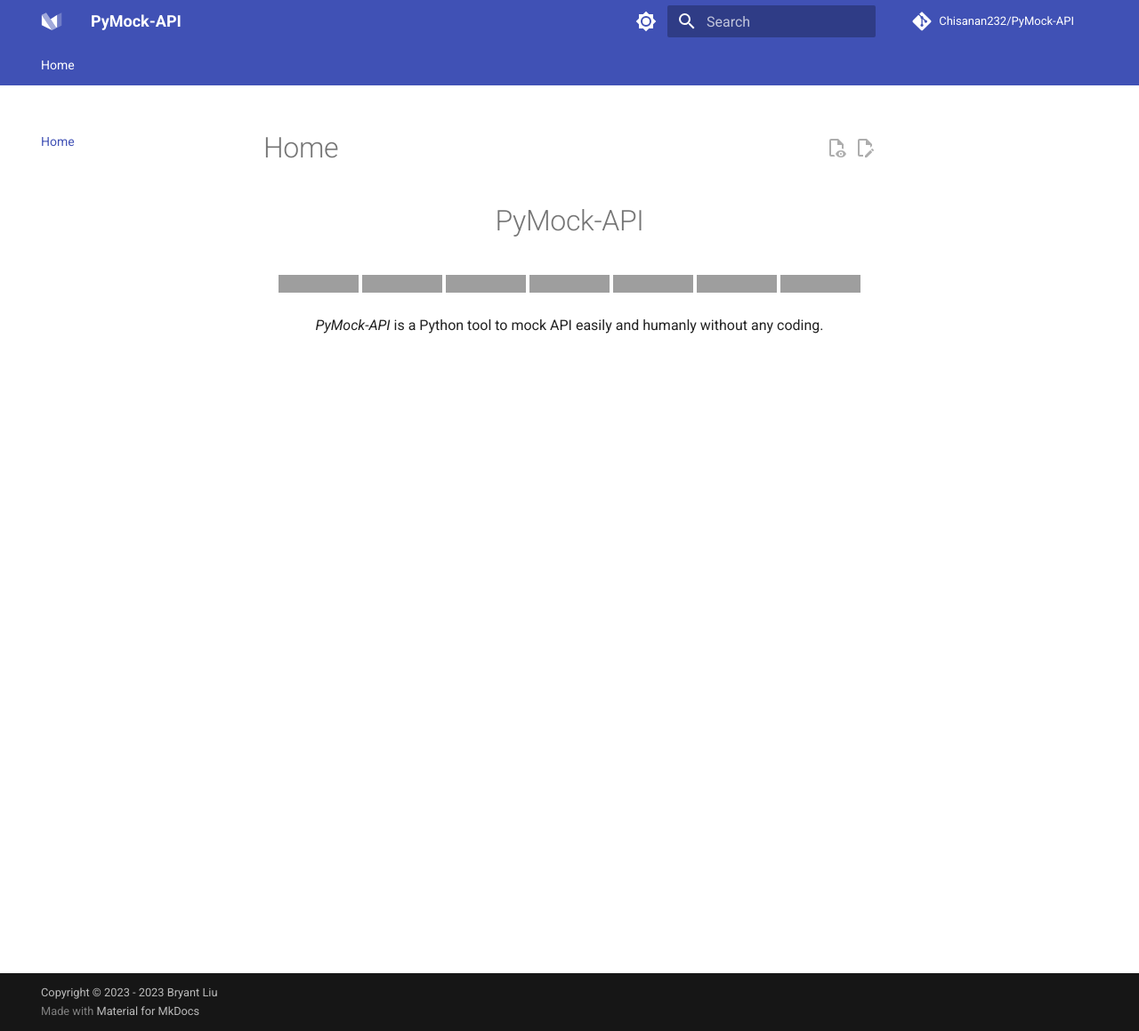
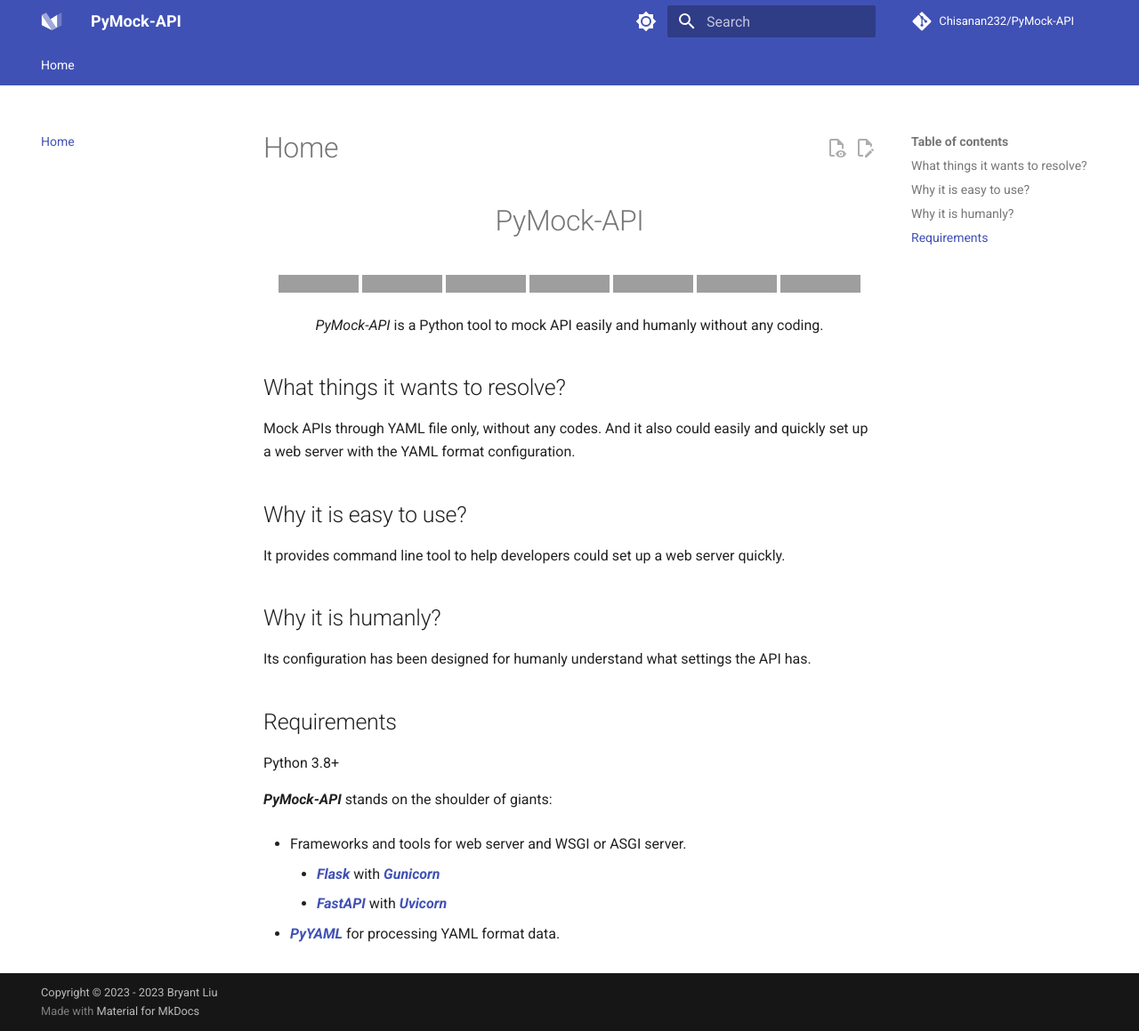
Before and after one commit to Chisanan232/PyMock-Server, an MkDocs documentation site: the page built from docs/index.md, in a window 1280 px wide and 1159 px high. Shown: the whole window at 89% size. Built offline with MkDocs 1.6.1 and Material for MkDocs 9.7.7, drawn with Linux system fonts in a browser that asks for light colours; comment, search, counter and statistics services are not loaded; grey boxes are pictures that could not be loaded.

Commit message:
Add outline of what the package for and what things it want to do.

```diff
--- a/docs/index.md
+++ b/docs/index.md
@@ -32,3 +32,27 @@
 <p align="center">
   <em>PyMock-API</em> is a Python tool to mock API easily and humanly without any coding.
 </p>
+
+## What things it wants to resolve?
+
+Mock APIs through YAML file only, without any codes. And it also could easily and quickly set up a web server with the YAML format configuration.
+
+## Why it is easy to use?
+
+It provides command line tool to help developers could set up a web server quickly.
+
+## Why it is humanly?
+
+Its configuration has been designed for humanly understand what settings the API has.
+
+## Requirements
+
+Python 3.8+
+
+**_PyMock-API_** stands on the shoulder of giants:
+
+* Frameworks and tools for web server and WSGI or ASGI server.
+    * [**_Flask_**](https://flask.palletsprojects.com/en/2.3.x/) with [**_Gunicorn_**](https://docs.gunicorn.org/)
+    * [**_FastAPI_**](https://fastapi.tiangolo.com) with [**_Uvicorn_**](https://www.uvicorn.org/)
+
+* [**_PyYAML_**](https://pyyaml.org/wiki/PyYAMLDocumentation) for processing YAML format data.
```
